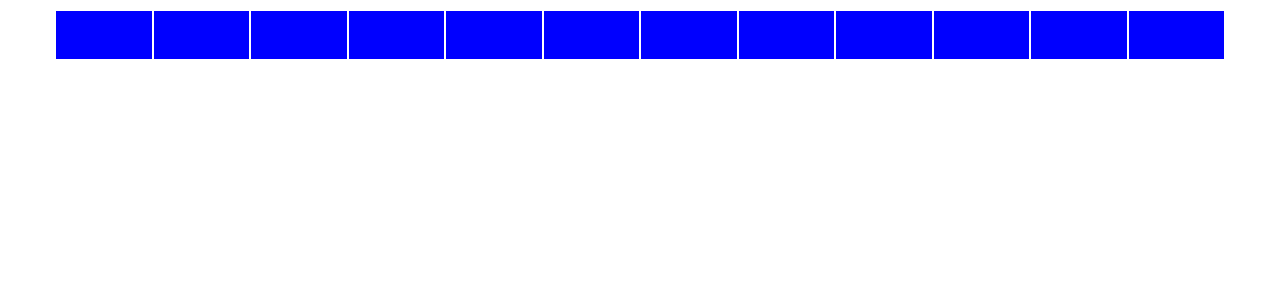
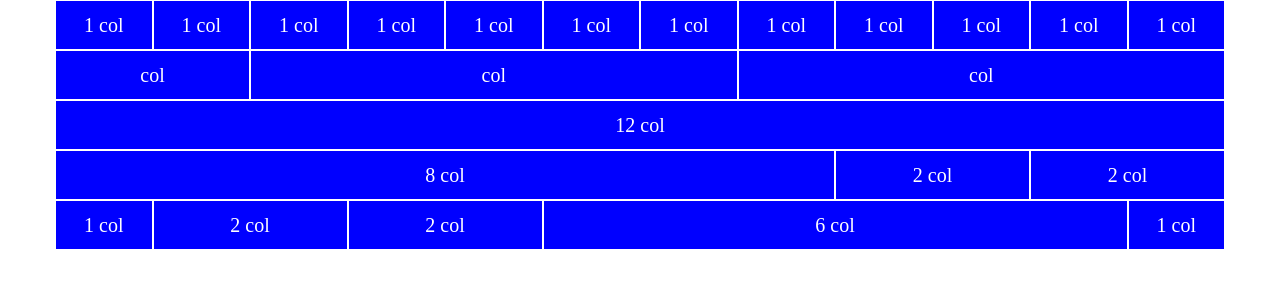
Before and after one commit to Fabio-Marzano/-html-css-12bool, a plain HTML site: page index.html in a window 1280 px wide. Drawn offline with Linux system fonts and the light colour scheme.

Commit message:
[UPD] create-first-macroarea

```diff
--- a/css/style.css
+++ b/css/style.css
@@ -20,7 +20,7 @@
     background-color: blue;
     border: 1px solid white;
     height: 50px;
-    margin: 10px 0;
+    margin: 0px 0;
     display: flex;
     justify-content: center;
     align-items: center;
@@ -111,3 +111,14 @@
     max-width: calc((100% / 12) * 12);
     flex-basis: calc((100% / 12) * 12);
  }
+
+ .text-white {
+    color: white;
+    font-size: 20px;
+ }
+
+ .flex-center {
+    display: flex;
+    justify-content: center;
+    align-items: center;
+ }
--- a/index.html
+++ b/index.html
@@ -12,62 +12,186 @@
             <div class="row">
                 <div class="col-1">
                     <div class="content">
-                        <div class="col-xs-1"></div>
+                        <div class="col-xs-1">
+                            <p class="text-white flex-center">1 col</p>
+                        </div>
                     </div>
                 </div>
                 <div class="col-1">
                     <div class="content">
-                        <div class="col-xs-1"></div>
+                        <div class="col-xs-1">
+                            <p class="text-white flex-center">1 col</p>
+                        </div>
                     </div>
                 </div>
                 <div class="col-1">
                     <div class="content">
-                        <div class="col-xs-1"></div>
+                        <div class="col-xs-1">
+                            <p class="text-white flex-center">1 col</p>
+                        </div>
                     </div>
                 </div>
                 <div class="col-1">
                     <div class="content">
-                        <div class="col-xs-1"></div>
+                        <div class="col-xs-1">
+                            <p class="text-white flex-center">1 col</p>
+                        </div>
                     </div>
                 </div>
                 <div class="col-1">
                     <div class="content">
-                        <div class="col-xs-1"></div>
+                        <div class="col-xs-1">
+                            <p class="text-white flex-center">1 col</p>
+                        </div>
                     </div>
                 </div>
                 <div class="col-1">
                     <div class="content">
-                        <div class="col-xs-1"></div>
+                        <div class="col-xs-1">
+                            <p class="text-white flex-center">1 col</p>
+                        </div>
                     </div>
                 </div>
                 <div class="col-1">
                     <div class="content">
-                        <div class="col-xs-1"></div>
+                        <div class="col-xs-1">
+                            <p class="text-white flex-center">1 col</p>
+                        </div>
                     </div>
                 </div>
                 <div class="col-1">
                     <div class="content">
-                        <div class="col-xs-1"></div>
+                        <div class="col-xs-1">
+                            <p class="text-white flex-center">1 col</p>
+                        </div>
                     </div>
                 </div>
                 <div class="col-1">
                     <div class="content">
-                        <div class="col-xs-1"></div>
+                        <div class="col-xs-1">
+                            <p class="text-white flex-center">1 col</p>
+                        </div>
                     </div>
                 </div>
                 <div class="col-1">
                     <div class="content">
-                        <div class="col-xs-1"></div>
+                        <div class="col-xs-1">
+                            <p class="text-white flex-center">1 col</p>
+                        </div>
                     </div>
                 </div>
                 <div class="col-1">
                     <div class="content">
-                        <div class="col-xs-1"></div>
+                        <div class="col-xs-1">
+                            <p class="text-white flex-center">1 col</p>
+                        </div>
                     </div>
                 </div>
                 <div class="col-1">
                     <div class="content">
-                        <div class="col-xs-1"></div>
+                        <div class="col-xs-1">
+                            <p class="text-white flex-center">1 col</p>
+                        </div>
+                    </div>
+                </div>
+            </div>
+            <div class="row">
+                <div class="col-2">
+                    <div class="content">
+                        <div class="col-xs-2">
+                            <p class="text-white flex-center">col</p>
+                        </div>
+                    </div>
+                </div>
+                <div class="col-5">
+                    <div class="content">
+                        <div class="col-xs-5">
+                            <p class="text-white flex-center">col</p>
+                        </div>
+                    </div>
+                </div>
+                <div class="col-5">
+                    <div class="content">
+                        <div class="col-xs-5">
+                            <p class="text-white flex-center">col</p>
+                        </div>
+                    </div>
+                </div>
+            </div>
+            <div class="row">
+                <div class="col-12">
+                    <div class="content">
+                        <div class="col-xs-12">
+                            <p class="text-white flex-center">12 col</p>
+                        </div>
+                    </div>
+                </div>
+            </div>
+            <div class="row">
+                <div class="col-8">
+                    <div class="content">
+                        <div class="col-xs-8">
+                            <p class="text-white flex-center">8 col</p>
+
+                        </div>
+                    </div>
+                </div>
+                <div class="col-2">
+                    <div class="content">
+                        <div class="col-xs-2">
+                            <p class="text-white flex-center">2 col</p>
+
+                        </div>
+                    </div>
+                </div>
+                <div class="col-2">
+                    <div class="content">
+                        <div class="col-xs-2">
+                            <p class="text-white flex-center">2 col</p>
+
+                        </div>
+                    </div>
+                </div>
+            </div>
+            <div class="row">
+                <div class="col-1">
+                    <div class="content">
+                        <div class="col-xs-1">
+                            <p class="text-white flex-center">1 col</p>
+
+                        </div>
+                    </div>
+                </div>
+                <div class="col-2">
+                    <div class="content">
+                        <div class="col-xs-2">
+                            <p class="text-white flex-center">2 col</p>
+
+                        </div>
+                    </div>
+                </div>
+                <div class="col-2">
+                    <div class="content">
+                        <div class="col-xs-2">
+                            <p class="text-white flex-center">2 col</p>
+
+                        </div>
+                    </div>
+                </div>
+                <div class="col-6">
+                    <div class="content">
+                        <div class="col-xs-6">
+                            <p class="text-white flex-center">6 col</p>
+
+                        </div>
+                    </div>
+                </div>
+                <div class="col-1">
+                    <div class="content">
+                        <div class="col-xs-1">
+                            <p class="text-white flex-center">1 col</p>
+
+                        </div>
                     </div>
                 </div>
             </div>
```
